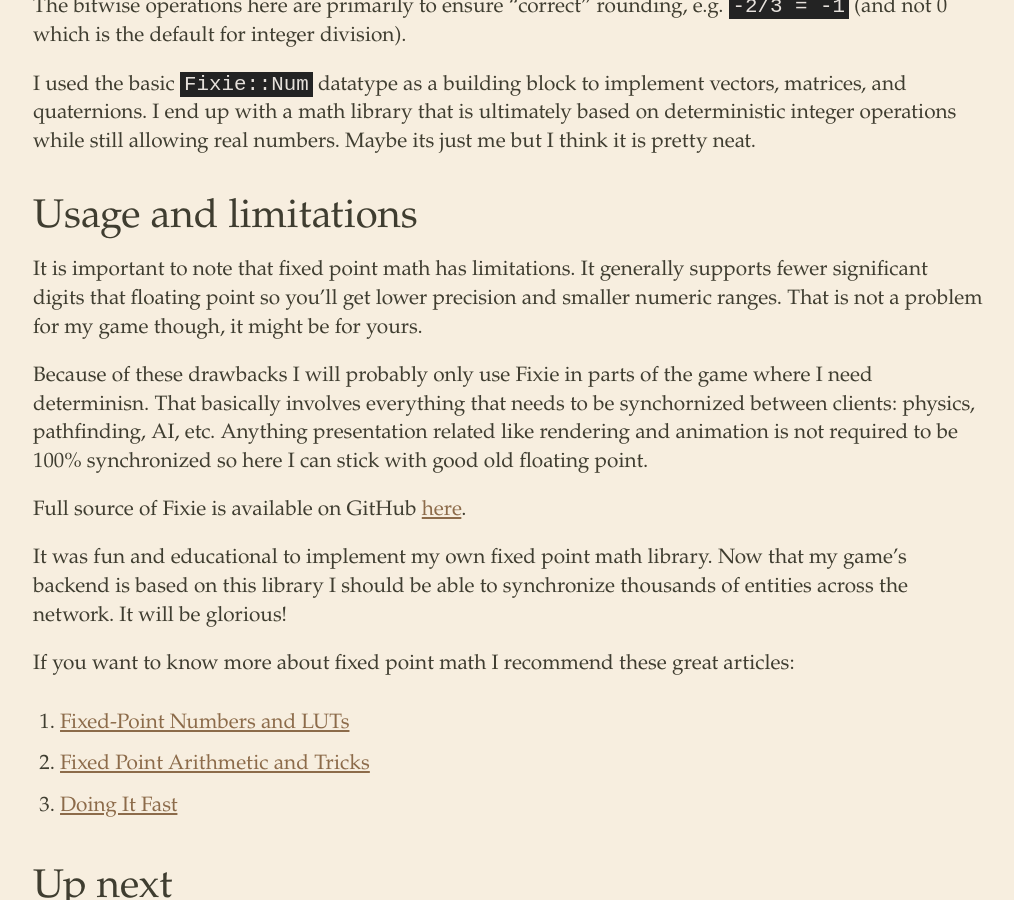
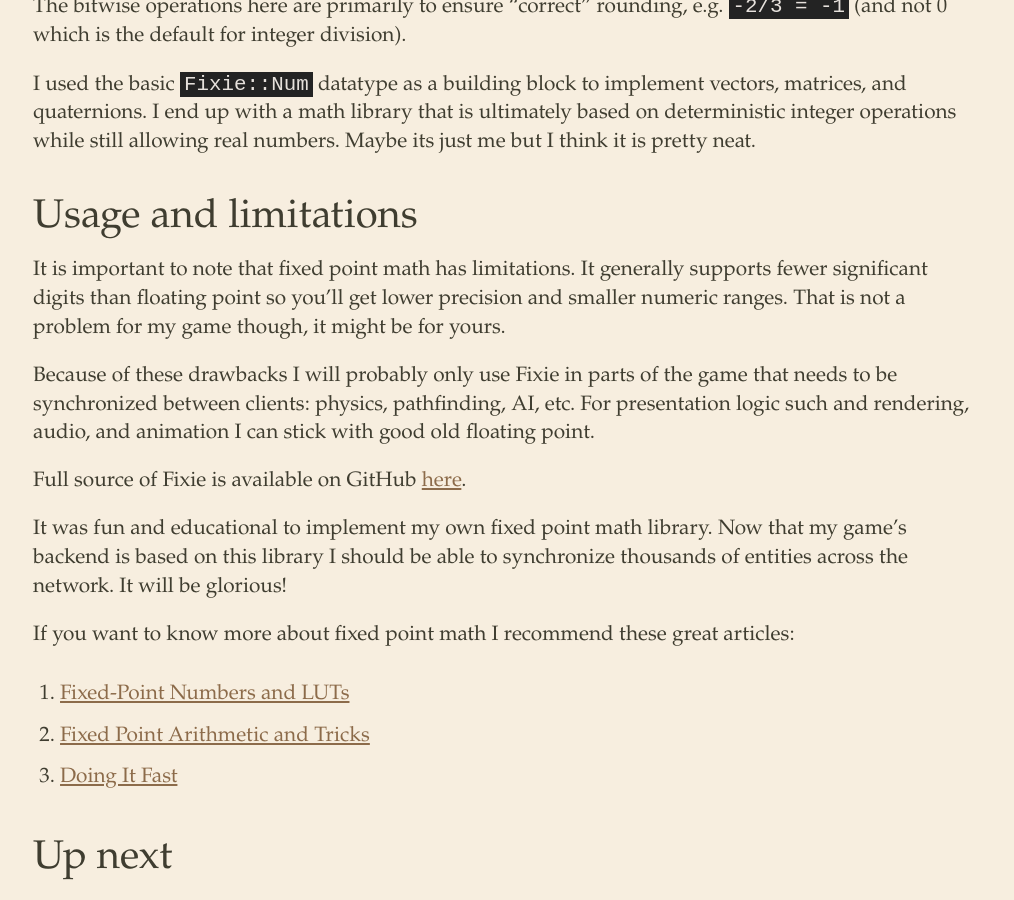
Before and after one commit to chopmo/rasmusrn.github.io, a Jekyll site: the page built from _posts/2015-07-07-determinism-and-fixed-point-math.markdown, in a window 1280 px wide and 900 px high, scrolled down 4824 px. Shown: the whole window, without its empty margins (132-1146 px from the left). Built offline with Jekyll 4.4.1, drawn with Linux system fonts in a browser that asks for light colours; some of the changed text lies outside the part shown.

Commit message:
A few fixes to fp math post

```diff
--- a/_posts/2015-07-07-determinism-and-fixed-point-math.markdown
+++ b/_posts/2015-07-07-determinism-and-fixed-point-math.markdown
@@ -87,7 +87,7 @@
 
 `raw` is the internal base integer number, in my case the number of 1/1024s. `Num x = 2` would yield an instance where raw is set to 2048.
 
-Writing the division operator was a bit more [challenging and interesting](stackoverflow.com/questions/2422712/c-rounding-integer-division-instead-of-truncating/29533500). Getting the rounding right with both positive and negative numbers was tricky. The code is not easy to understand, but I thought you might appreciate it anyway:
+Writing the division operator was a bit more [challenging and interesting](http://stackoverflow.com/questions/2422712/c-rounding-integer-division-instead-of-truncating/29533500). Getting the rounding right with both positive and negative numbers was tricky. The code is not easy to understand, but I thought you might appreciate it anyway:
 
 {% highlight cpp %}
 class Num {
@@ -110,9 +110,9 @@
 
 ## Usage and limitations
 
-It is important to note that fixed point math has limitations. It generally supports fewer significant digits that floating point so you'll get lower precision and smaller numeric ranges. That is not a problem for my game though, it might be for yours.
+It is important to note that fixed point math has limitations. It generally supports fewer significant digits than floating point so you'll get lower precision and smaller numeric ranges. That is not a problem for my game though, it might be for yours.
 
-Because of these drawbacks I will probably only use Fixie in parts of the game where I need determinisn. That basically involves everything that needs to be synchornized between clients: physics, pathfinding, AI, etc. Anything presentation related like rendering and animation is not required to be 100% synchronized so here I can stick with good old floating point.
+Because of these drawbacks I will probably only use Fixie in parts of the game that needs to be synchronized between clients: physics, pathfinding, AI, etc. For presentation logic such and rendering, audio, and animation I can stick with good old floating point.
 
 Full source of Fixie is available on GitHub [here](https://github.com/rasmusrn/fixie).
 
```
Also changed, not shown: other parts of _posts/2015-07-07-determinism-and-fixed-point-math.markdown (+1 -1 lines).
